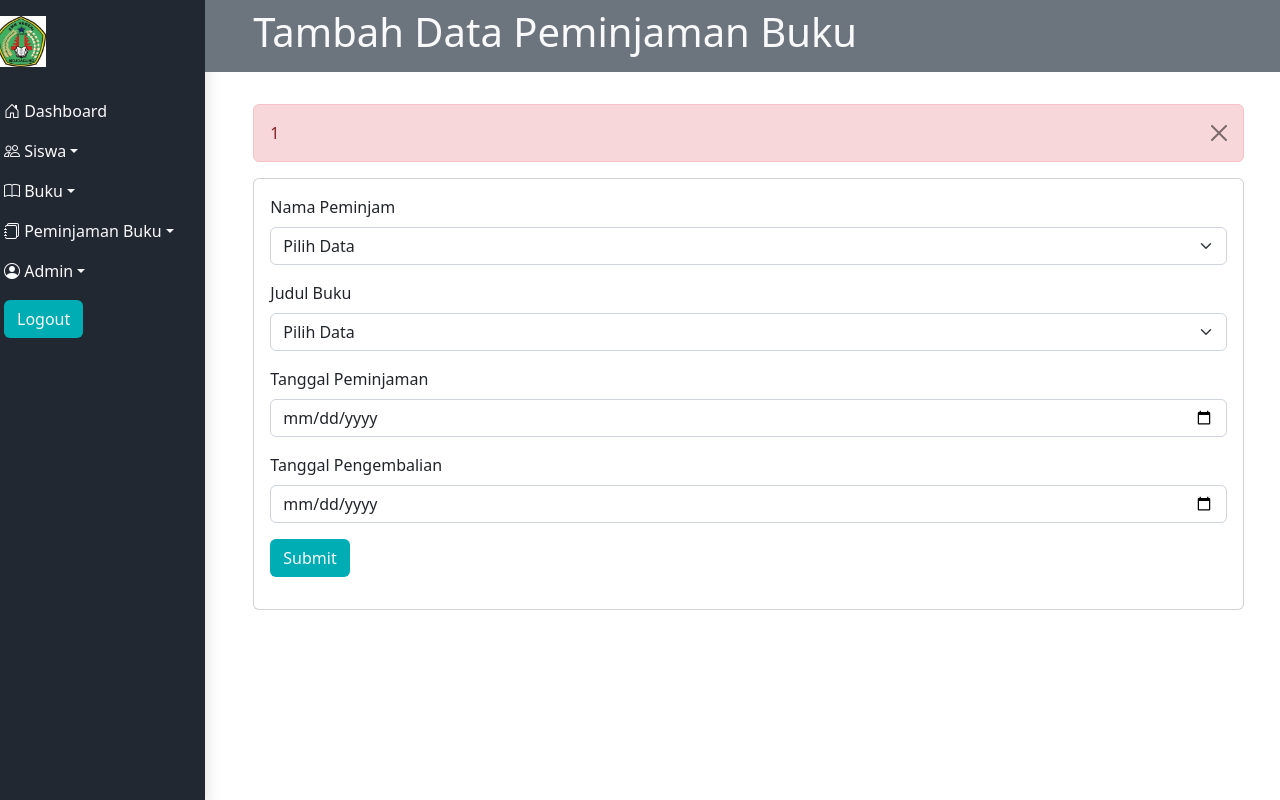
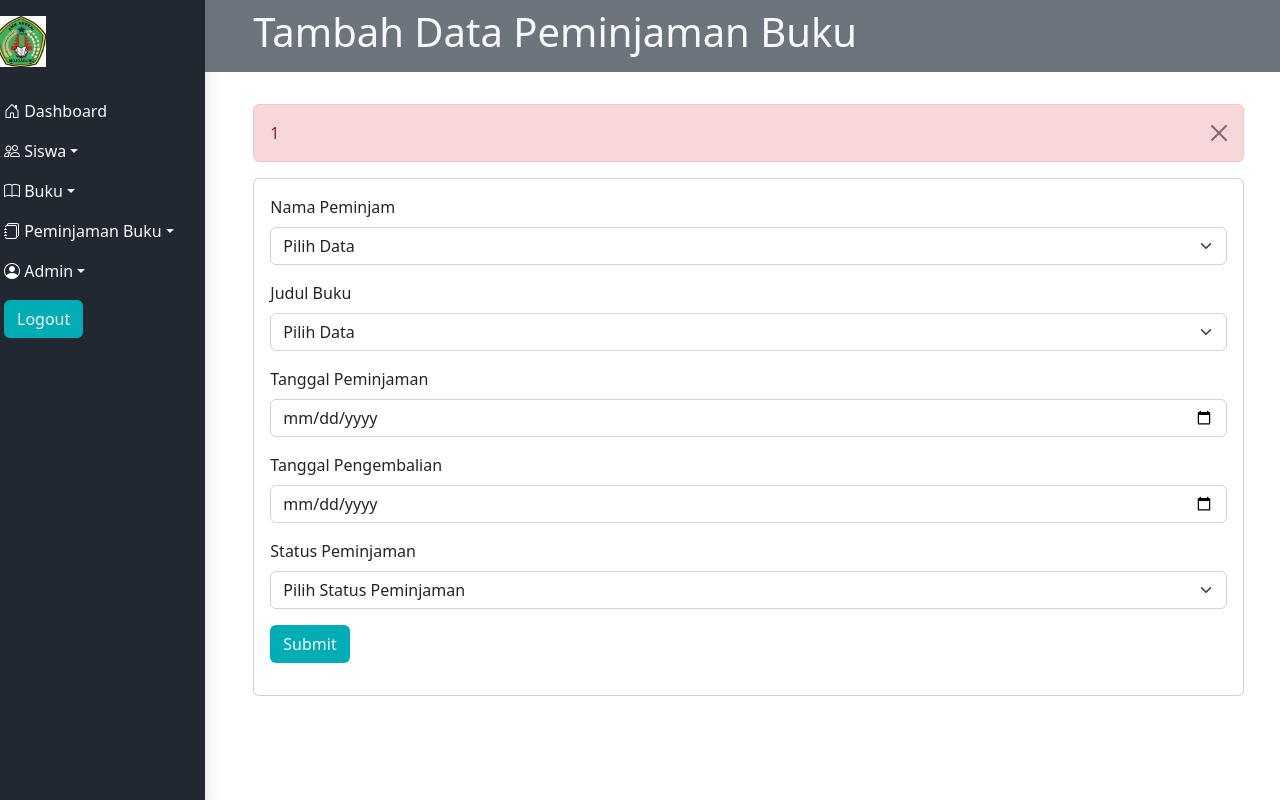
Before and after one commit to dimsdputra/web-perpustakaan-smk, a PHP site: page /web_dinamis/tambah_peminjaman.php in a window 1280 px wide. Run offline with PHP 8.4, Linux system fonts and the light colour scheme; the visitor is signed in with stand-in values (Sample User, id 1); data that the repository does not hold is empty; some libraries are stand-ins or nearby versions.

Commit message:
revisi seperti biasa

```diff
--- a/daftar_peminjaman_buku.php
+++ b/daftar_peminjaman_buku.php
@@ -58,6 +58,7 @@
 								<th scope="col">Buku Dipinjam</th>
 								<th scope="col">Tanggal Peminjaman</th>
 								<th scope="col">Tanggal Pengembalian</th>
+								<th scope="col">Status Peminjaman</th>
 								<th scope="col">Perpanjang/Dikembalikan</th>
 							</tr>
 						</thead>
@@ -73,9 +74,9 @@
 									<td><?= $data_peminjaman_buku["judul"]; ?></td>
 									<td><?= $data_peminjaman_buku["tanggal_peminjaman"]; ?></td>
 									<td><?= $data_peminjaman_buku["tanggal_pengembalian"]; ?></td>
+									<td><?= $data_peminjaman_buku["status_peminjaman"]; ?></td>
 									<td>
 										<button class="btn btn-warning"><a href="" class="text-decoration-none d-block text-white">Perpanjang</a></button>
-										<button class="btn btn-danger"><a href="" class="text-decoration-none d-block text-white">Dikembalikan</a></button>
 									</td>
 								</tr>
 								<?php $i++; ?>
--- a/daftar_siswa.php
+++ b/daftar_siswa.php
@@ -70,7 +70,7 @@
                                     <td><?= $data_siswa["alamat"]; ?></td>
                                     <td>
                                         <button class="btn btn-warning"><a href="edit_siswa.php?id=<?= $data_siswa["id"]?>" class="text-decoration-none d-block text-white">Edit</a></button>
-                                        <button class="btn btn-danger"><a href="hapus.php?id=<?= $data_siswa["id"]?>" class="text-decoration-none d-block text-white">Delete</a></button>
+                                        <button class="btn btn-danger"><a href="hapus_siswa.php?id=<?= $data_siswa["id"]?>" class="text-decoration-none d-block text-white">Delete</a></button>
                                     </td>
                                 </tr>
                                 <?php $i++; ?>
--- /dev/null
+++ b/hapus_buku.php
@@ -0,0 +1 @@
+Hapus Buku Disini
--- a/hapus.php
+++ b/hapus_siswa.php
@@ -5,12 +5,8 @@
 
 $id = $_GET["id"];
 
+//Hapus Siswa
 if (hapusSiswa($id) > 0) {
     $_SESSION['berhasil'] = "Data Siswa Berhasil Dihapus";
     header("Location: daftar_siswa.php");
 }
-
-if (hapusBuku($id) > 0) {
-    $_SESSION['berhasil'] = "Data Buku Berhasil Dihapus";
-    header("Location: buku.php");
-}
--- a/koneksi.php
+++ b/koneksi.php
@@ -147,14 +147,13 @@
     $judul_buku = htmlspecialchars($data["judul_buku"]);
     $tanggal_peminjaman = htmlspecialchars($data["tanggal_peminjaman"]);
     $tanggal_pengembalian = htmlspecialchars($data["tanggal_pengembalian"]);
+    $status_peminjaman = htmlspecialchars($data["status_peminjaman"]);
 
-    $query = "INSERT INTO peminjaman_buku VALUES('', '$nama_peminjam', '$judul_buku', '$tanggal_peminjaman', '$tanggal_pengembalian')";
+    $query = "INSERT INTO peminjaman_buku VALUES('', '$nama_peminjam', '$judul_buku', '$tanggal_peminjaman', '$tanggal_pengembalian', '$status_peminjaman')";
 
     mysqli_query($conn, $query);
 
     return mysqli_affected_rows($conn);
 }
 
-//Hapus data Peminjaman Buku
-
 //Edit data Peminjaman Buku
--- a/tambah_peminjaman.php
+++ b/tambah_peminjaman.php
@@ -81,6 +81,14 @@
                                 <input type="date" class="form-control" id="tanggal_pengembalian" name="tanggal_pengembalian" required>
                             </div>
                             <div class="mb-3">
+                                <label for="status_peminjaman" class="form-label">Status Peminjaman</label>
+                                <select class="form-select" aria-label="Default select example" id="status_peminjaman" name="status_peminjaman" required>
+									<option disabled selected>Pilih Status Peminjaman</option>
+									<option value="Dipinjam">Dipinjam</option>
+									<option value="Dikembalikan">Dikembalikan</option>
+								</select>
+                            </div>
+                            <div class="mb-3">
                                 <button type="submit" name="submit" class="btn text-light" style="background-color: #00ADB5;">Submit</button>
                             </div>
                         </div>
```
